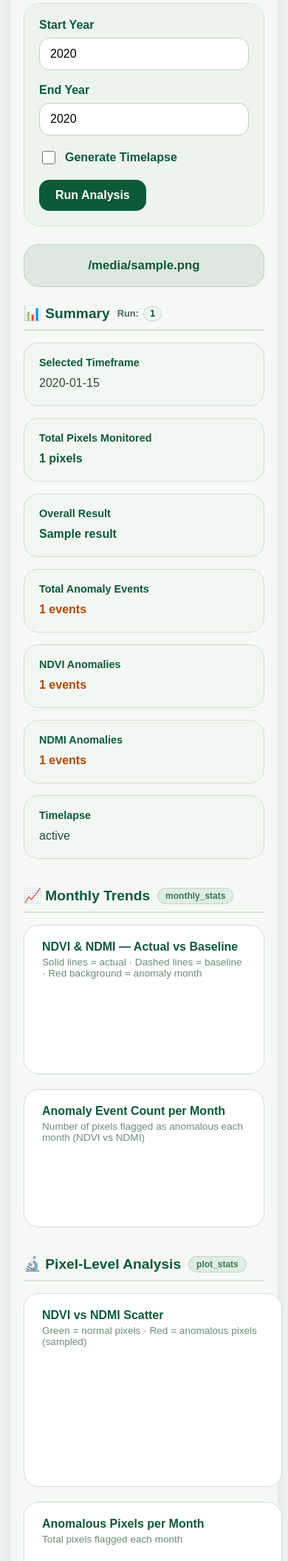
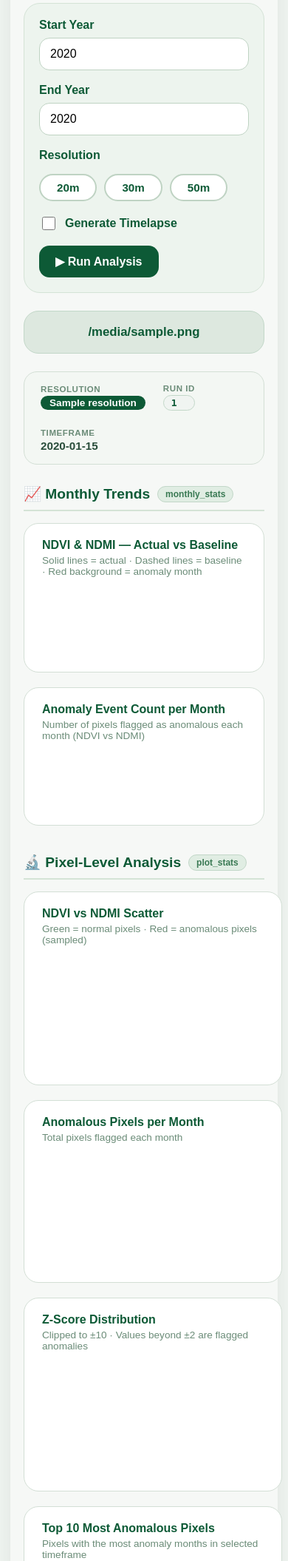
Before and after one commit to Vedant2100/CS226-Final-Project, a Flask app: template vegetation_ui/templates/index.html in a window 390 px wide; the page is wider, and only the part inside the window is pictured. Shown: the part 179-2289 px from the top of that part at 74% size. Run offline with Flask 3, Linux system fonts and the light colour scheme; the template is opened without the code that fills it: most values are stand-ins (such as "Sample title", 1, 10 or a date in 2020); a map, chart or similar area stays blank.

Commit message:
Update UI with resolution selector and run info

```diff
--- a/vegetation_ui/app.py
+++ b/vegetation_ui/app.py
@@ -18,14 +18,18 @@ def index():
     context = {
         "error": None, "result": None,
         "start_year": "", "end_year": "",
+        "resolution": "",
         "generate_timelapse": False,
     }
     if request.method == "POST":
-        start_year = safe_int(request.form.get("start_year"))
-        end_year   = safe_int(request.form.get("end_year"))
+        start_year         = safe_int(request.form.get("start_year"))
+        end_year           = safe_int(request.form.get("end_year"))
+        resolution         = request.form.get("resolution", "")
         generate_timelapse = request.form.get("generate_timelapse") == "on"
+
         context["start_year"]         = start_year or ""
         context["end_year"]           = end_year   or ""
+        context["resolution"]         = resolution
         context["generate_timelapse"] = generate_timelapse
 
         if start_year is None or end_year is None:
@@ -34,9 +38,12 @@ def index():
         if start_year > end_year:
             context["error"] = "Start year cannot be greater than end year."
             return render_template("index.html", **context)
+        if not resolution:
+            context["error"] = "Please select a resolution (20m, 30m or 50m)."
+            return render_template("index.html", **context)
 
         try:
-            s3 = fetch_results(f"{start_year}-01", f"{end_year}-12")
+            s3 = fetch_results(f"{start_year}-01", f"{end_year}-12", resolution)
         except Exception as e:
             context["error"] = f"Could not fetch S3 results: {str(e)}"
             return render_template("index.html", **context)
@@ -47,6 +54,8 @@ def index():
 
         context["result"] = {
             "selected_timeframe":   f"{start_year}-01 to {end_year}-12",
+            "resolution":           resolution,
+            "run_id":               s3.get("run_id", ""),
             "timelapse_status":     "Generated" if generate_timelapse else "Not generated",
             "generate_timelapse":   generate_timelapse,
             "anomaly_detected":     ad,
@@ -56,7 +65,7 @@ def index():
             "ndmi_anomaly_count":   nm,
             "total_pixels":         s3.get("total_pixels", 0),
             "yearly_breakdown":     s3.get("yearly_breakdown", []),
-            "run_ids":              s3.get("run_ids", []),
+            "params":               s3.get("params", {}),
             "monthly_chart_json":   safe_json(s3.get("monthly_chart", [])),
             "scatter_json":         safe_json(s3.get("scatter_data", {"normal":[],"anomaly":[]})),
             "zscore_json":          safe_json(s3.get("zscore_histogram", {"ndvi":[],"ndmi":[],"bins":[]})),
@@ -66,9 +75,9 @@ def index():
             "timelapse_urls":       s3.get("timelapse_urls", {}),
             "pipeline_metrics":     s3.get("pipeline_metrics", []),
             "banner_message": (
-                f"Anomaly detected in the selected timeframe ({nv} NDVI, {nm} NDMI events)"
+                "Anomaly detected in the selected timeframe"
                 if ad else f"No anomaly detected for {start_year} to {end_year}."
-            ),
+                ),
         }
     return render_template("index.html", **context)
 
--- a/vegetation_ui/static/style.css
+++ b/vegetation_ui/static/style.css
@@ -13,6 +13,28 @@ body { margin:0; font-family:Arial,sans-serif; background:#eef3ef; color:#163b2a
 .form-group label { margin-bottom:8px; font-weight:700; color:#0d5a36; }
 .form-group input { padding:12px 14px; border:1px solid #bfd3c3; border-radius:14px; font-size:1rem; background:white; outline:none; }
 .form-group input:focus { border-color:#3f855c; box-shadow:0 0 0 3px rgba(63,133,92,0.12); }
+
+/* Resolution buttons */
+.resolution-row { display:flex; align-items:center; gap:16px; margin-top:18px; }
+.resolution-row > label { font-weight:700; color:#0d5a36; font-size:1rem; }
+.resolution-buttons { display:flex; gap:10px; }
+.res-btn {
+    display:flex; align-items:center; gap:6px;
+    padding:8px 22px;
+    border:2px solid #bfd3c3;
+    border-radius:999px;
+    font-size:0.95rem;
+    font-weight:700;
+    color:#0d5a36;
+    cursor:pointer;
+    background:white;
+    transition:all 0.2s;
+    user-select:none;
+}
+.res-btn input[type="radio"] { display:none; }
+.res-btn:hover { border-color:#0d5a36; background:#edf4ee; }
+.res-btn.active { background:#0d5a36; color:white; border-color:#0d5a36; }
+
 .checkbox-row { display:flex; align-items:center; gap:10px; margin-top:18px; }
 .checkbox-row input[type="checkbox"] { width:18px; height:18px; accent-color:#0d5a36; cursor:pointer; }
 .checkbox-row label { font-weight:600; color:#0d5a36; cursor:pointer; font-size:1rem; }
@@ -24,18 +46,27 @@ body { margin:0; font-family:Arial,sans-serif; background:#eef3ef; color:#163b2a
 .anomaly-banner  { background:#fbe3e3; border:1px solid #efb8b8; color:#9c2b2b; }
 .error-message   { background:#fbe3e3; border:1px solid #efb8b8; color:#9c2b2b; text-align:left; }
 
+/* Run info bar */
+.run-info-bar {
+    display:flex;
+    flex-wrap:wrap;
+    gap:24px;
+    background:#f3f7f3;
+    border:1px solid #d3dfd5;
+    border-radius:18px;
+    padding:16px 22px;
+    margin-bottom:28px;
+    align-items:center;
+}
+.run-info-item { display:flex; flex-direction:column; gap:3px; }
+.run-info-label { font-size:0.72rem; color:#6b8c78; font-weight:700; text-transform:uppercase; letter-spacing:0.05em; }
+.run-info-value { font-size:0.95rem; font-weight:700; color:#294d3b; }
+.res-badge { background:#0d5a36; color:white; padding:2px 12px; border-radius:999px; font-size:0.85rem; display:inline-block; }
+.run-id-pill { background:#f0f4f1; border:1px solid #c2d7c8; color:#0d5a36; padding:2px 10px; border-radius:999px; font-size:0.82rem; font-family:monospace; display:inline-block; }
+
 .section-block { margin-bottom:38px; }
 .section-title { color:#0d5a36; font-size:1.2rem; font-weight:800; margin:0 0 16px; padding-bottom:10px; border-bottom:2px solid #d4e3d6; display:flex; align-items:center; gap:10px; flex-wrap:wrap; }
 .source-tag { font-size:0.75rem; font-weight:700; background:#e0ede3; color:#3a7a54; padding:3px 10px; border-radius:999px; border:1px solid #c2d7c8; }
-.run-ids-tag { font-size:0.8rem; font-weight:600; color:#49695b; display:flex; align-items:center; gap:6px; flex-wrap:wrap; }
-.run-id-pill { background:#f0f4f1; border:1px solid #c2d7c8; color:#0d5a36; padding:2px 8px; border-radius:999px; font-size:0.75rem; font-family:monospace; }
-
-.results-grid { display:grid; grid-template-columns:repeat(4,minmax(160px,1fr)); gap:16px; }
-.info-card { background:#f3f7f3; border:1px solid #d3dfd5; border-radius:20px; padding:18px 20px; }
-.info-card h2 { margin:0 0 8px; color:#0d5a36; font-size:0.9rem; font-weight:800; }
-.info-card p  { margin:0; font-size:1rem; line-height:1.5; color:#294d3b; }
-.warning-text { color:#b84800 !important; font-weight:700; }
-.success-text  { color:#0d5a36  !important; font-weight:700; }
 
 /* Timelapse */
 .timelapse-grid { display:grid; grid-template-columns:repeat(3,1fr); gap:20px; }
@@ -55,7 +86,7 @@ body { margin:0; font-family:Arial,sans-serif; background:#eef3ef; color:#163b2a
 .legend-dot { display:inline-block; width:12px; height:12px; border-radius:50%; }
 .dot-anomaly { background:#c0392b; } .dot-normal { background:#27ae60; opacity:0.6; }
 
-/* Pipeline metrics table */
+/* Pipeline metrics */
 .metrics-table-wrap { overflow-x:auto; }
 .metrics-table { width:100%; border-collapse:collapse; background:#f3f7f3; border-radius:16px; overflow:hidden; border:1px solid #d3dfd5; font-size:0.82rem; }
 .metrics-table thead tr { background:#0d5a36; color:white; }
@@ -74,8 +105,12 @@ body { margin:0; font-family:Arial,sans-serif; background:#eef3ef; color:#163b2a
 .badge-anomaly { background:#fbe3e3; color:#9c2b2b; border:1px solid #efb8b8; }
 .badge-clean   { background:#dde8df; color:#0d5a36; border:1px solid #c2d7c8; }
 
+.warning-text { color:#b84800 !important; font-weight:700; }
+.success-text  { color:#0d5a36  !important; font-weight:700; }
+
 @media (max-width:900px) {
-  .input-grid,.results-grid,.chart-row,.timelapse-grid { grid-template-columns:1fr; }
-  .page { padding:18px 14px 30px; }
-  .dashboard-card { padding:18px; border-radius:20px; }
+    .input-grid,.chart-row,.timelapse-grid { grid-template-columns:1fr; }
+    .page { padding:18px 14px 30px; }
+    .dashboard-card { padding:18px; border-radius:20px; }
+    .resolution-row { flex-wrap:wrap; }
 }
--- a/vegetation_ui/templates/index.html
+++ b/vegetation_ui/templates/index.html
@@ -22,18 +22,34 @@
    <div class="input-grid">
     <div class="form-group">
      <label for="start_year">Start Year</label>
-     <input type="number" id="start_year" name="start_year" value="{{ start_year }}" placeholder="e.g. 2019" required>
+     <input type="number" id="start_year" name="start_year" value="{{ start_year }}" placeholder="e.g. 2026" required>
     </div>
     <div class="form-group">
      <label for="end_year">End Year</label>
      <input type="number" id="end_year" name="end_year" value="{{ end_year }}" placeholder="e.g. 2026" required>
     </div>
    </div>
+
+   <div class="resolution-row">
+    <label>Resolution</label>
+    <div class="resolution-buttons">
+     <label class="res-btn {% if resolution == '20m' %}active{% endif %}">
+      <input type="radio" name="resolution" value="20m" {% if resolution == '20m' %}checked{% endif %}> 20m
+     </label>
+     <label class="res-btn {% if resolution == '30m' %}active{% endif %}">
+      <input type="radio" name="resolution" value="30m" {% if resolution == '30m' %}checked{% endif %}> 30m
+     </label>
+     <label class="res-btn {% if resolution == '50m' %}active{% endif %}">
+      <input type="radio" name="resolution" value="50m" {% if resolution == '50m' %}checked{% endif %}> 50m
+     </label>
+    </div>
+   </div>
+
    <div class="checkbox-row">
     <input type="checkbox" id="generate_timelapse" name="generate_timelapse" {% if generate_timelapse %}checked{% endif %}>
     <label for="generate_timelapse">Generate Timelapse</label>
    </div>
-   <button type="submit" class="run-btn">Run Analysis</button>
+   <button type="submit" class="run-btn">▶ Run Analysis</button>
   </form>
 
   {% if error %}<div class="message error-message">{{ error }}</div>{% endif %}
@@ -44,53 +60,23 @@
    {% if result.anomaly_detected %}⚠{% endif %} {{ result.banner_message }}
   </div>
 
-  <!-- SECTION 1: Summary -->
-  <div class="section-block">
-   <h2 class="section-title">📊 Summary
-    {% if result.run_ids %}
-    <span class="run-ids-tag">
-     Run{% if result.run_ids|length > 1 %}s{% endif %}:
-     {% for rid in result.run_ids %}
-      <span class="run-id-pill">{{ rid }}</span>
-     {% endfor %}
-    </span>
-    {% endif %}
-   </h2>
-   <div class="results-grid">
-    <div class="info-card">
-     <h2>Selected Timeframe</h2>
-     <p>{{ result.selected_timeframe }}</p>
-    </div>
-    <div class="info-card">
-     <h2>Total Pixels Monitored</h2>
-     <p class="success-text">{{ result.total_pixels }} pixels</p>
-    </div>
-    <div class="info-card">
-     <h2>Overall Result</h2>
-     <p class="{% if result.anomaly_detected %}warning-text{% else %}success-text{% endif %}">
-      {% if result.anomaly_detected %}⚠{% endif %} {{ result.anomaly_result }}
-     </p>
-    </div>
-    <div class="info-card">
-     <h2>Total Anomaly Events</h2>
-     <p class="{% if result.anomaly_event_count > 0 %}warning-text{% else %}success-text{% endif %}">{{ result.anomaly_event_count }} events</p>
-    </div>
-    <div class="info-card">
-     <h2>NDVI Anomalies</h2>
-     <p class="{% if result.ndvi_anomaly_count > 0 %}warning-text{% else %}success-text{% endif %}">{{ result.ndvi_anomaly_count }} events</p>
-    </div>
-    <div class="info-card">
-     <h2>NDMI Anomalies</h2>
-     <p class="{% if result.ndmi_anomaly_count > 0 %}warning-text{% else %}success-text{% endif %}">{{ result.ndmi_anomaly_count }} events</p>
-    </div>
-    <div class="info-card">
-     <h2>Timelapse</h2>
-     <p>{{ result.timelapse_status }}</p>
-    </div>
+  <!-- Run Info Bar -->
+  <div class="run-info-bar">
+   <div class="run-info-item">
+    <span class="run-info-label">Resolution</span>
+    <span class="run-info-value res-badge">{{ result.resolution }}</span>
+   </div>
+   <div class="run-info-item">
+    <span class="run-info-label">Run ID</span>
+    <span class="run-info-value run-id-pill">{{ result.run_id }}</span>
+   </div>
+   <div class="run-info-item">
+    <span class="run-info-label">Timeframe</span>
+    <span class="run-info-value">{{ result.selected_timeframe }}</span>
    </div>
   </div>
 
-  <!-- SECTION 2: Timelapse GIFs -->
+  <!-- Timelapse GIFs -->
   {% if result.generate_timelapse and result.timelapse_urls %}
   <div class="section-block">
    <h2 class="section-title">🎬 Timelapse Animations <span class="source-tag">S3 GIFs</span></h2>
@@ -105,7 +91,7 @@
   </div>
   {% endif %}
 
-  <!-- SECTION 3: Monthly Trends -->
+  <!-- Monthly Trends -->
   {% if result.monthly_chart_json != '[]' %}
   <div class="section-block">
    <h2 class="section-title">📈 Monthly Trends <span class="source-tag">monthly_stats</span></h2>
@@ -122,7 +108,7 @@
   </div>
   {% endif %}
 
-  <!-- SECTION 4: Pixel-Level Analysis -->
+  <!-- Pixel-Level Analysis -->
   <div class="section-block">
    <h2 class="section-title">🔬 Pixel-Level Analysis <span class="source-tag">plot_stats</span></h2>
    <div class="chart-row">
@@ -151,7 +137,7 @@
    </div>
   </div>
 
-  <!-- SECTION 5: Anomaly Map -->
+  <!-- Anomaly Map -->
   <div class="section-block">
    <h2 class="section-title">🗺 Anomaly Map <span class="source-tag">pixel_coords + anomaly_events</span></h2>
    <div class="map-legend">
@@ -161,26 +147,18 @@
    <div id="anomalyMap"></div>
   </div>
 
-  <!-- SECTION 6: Pipeline Metrics -->
+  <!-- Pipeline Metrics -->
   {% if result.pipeline_metrics %}
   <div class="section-block">
    <h2 class="section-title">⚡ Pipeline Metrics <span class="source-tag">pipeline_metrics.csv</span></h2>
    <div class="metrics-table-wrap">
     <table class="metrics-table">
      <thead>
-      <tr>
-       {% for key in result.pipeline_metrics[0].keys() %}
-       <th>{{ key }}</th>
-       {% endfor %}
-      </tr>
+      <tr>{% for key in result.pipeline_metrics[0].keys() %}<th>{{ key }}</th>{% endfor %}</tr>
      </thead>
      <tbody>
       {% for row in result.pipeline_metrics %}
-      <tr>
-       {% for val in row.values() %}
-       <td>{{ val }}</td>
-       {% endfor %}
-      </tr>
+      <tr>{% for val in row.values() %}<td>{{ val }}</td>{% endfor %}</tr>
       {% endfor %}
      </tbody>
     </table>
@@ -188,7 +166,7 @@
   </div>
   {% endif %}
 
-  <!-- SECTION 7: Year-by-Year Breakdown -->
+  <!-- Year-by-Year Breakdown -->
   {% if result.yearly_breakdown %}
   <div class="section-block">
    <h2 class="section-title">📅 Year-by-Year Breakdown</h2>
@@ -216,6 +194,16 @@
   {% endif %}
  </div>
 </div>
+
+<!-- Resolution button script - always loaded -->
+<script>
+document.querySelectorAll('.res-btn input').forEach(input => {
+  input.addEventListener('change', function() {
+    document.querySelectorAll('.res-btn').forEach(btn => btn.classList.remove('active'));
+    this.parentElement.classList.add('active');
+  });
+});
+</script>
 
 {% if result %}
 <script>
```
Also changed, not shown: vegetation_ui/pipeline_runner.py (+76 -69 lines).
